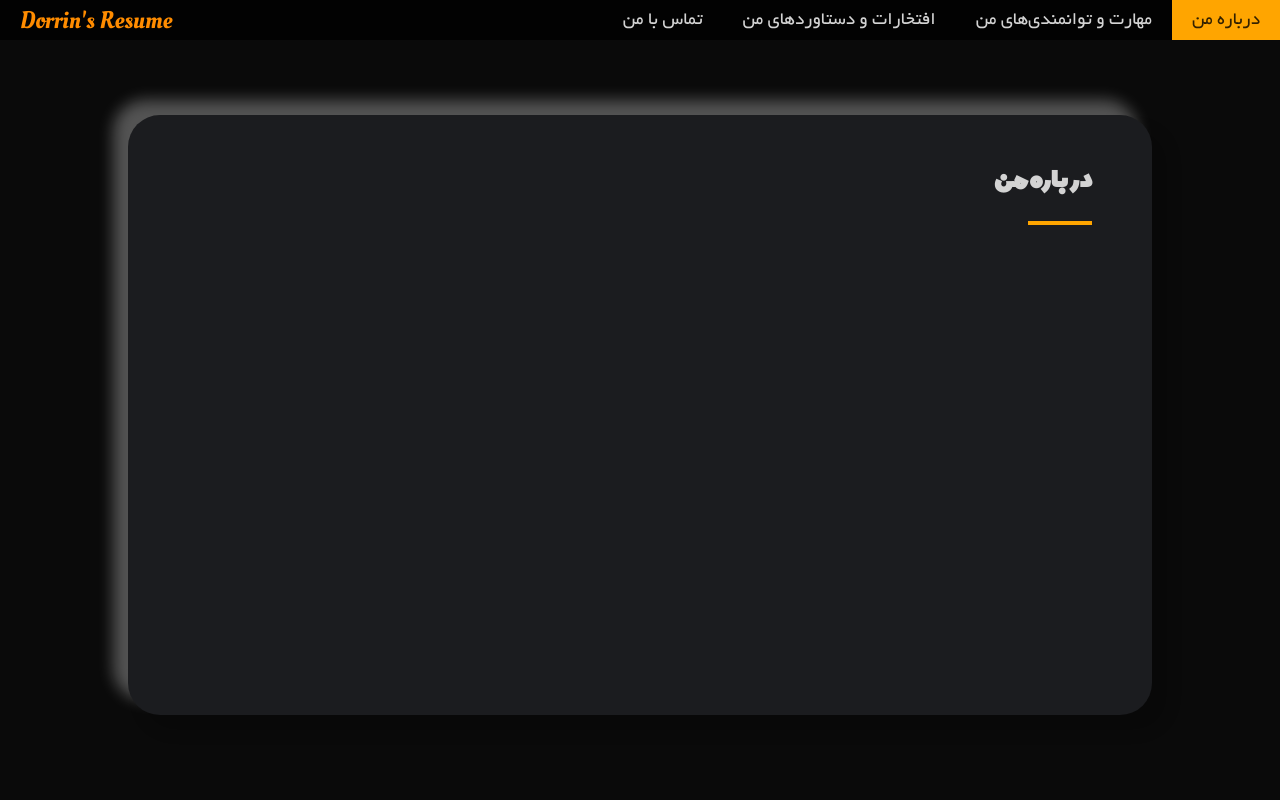
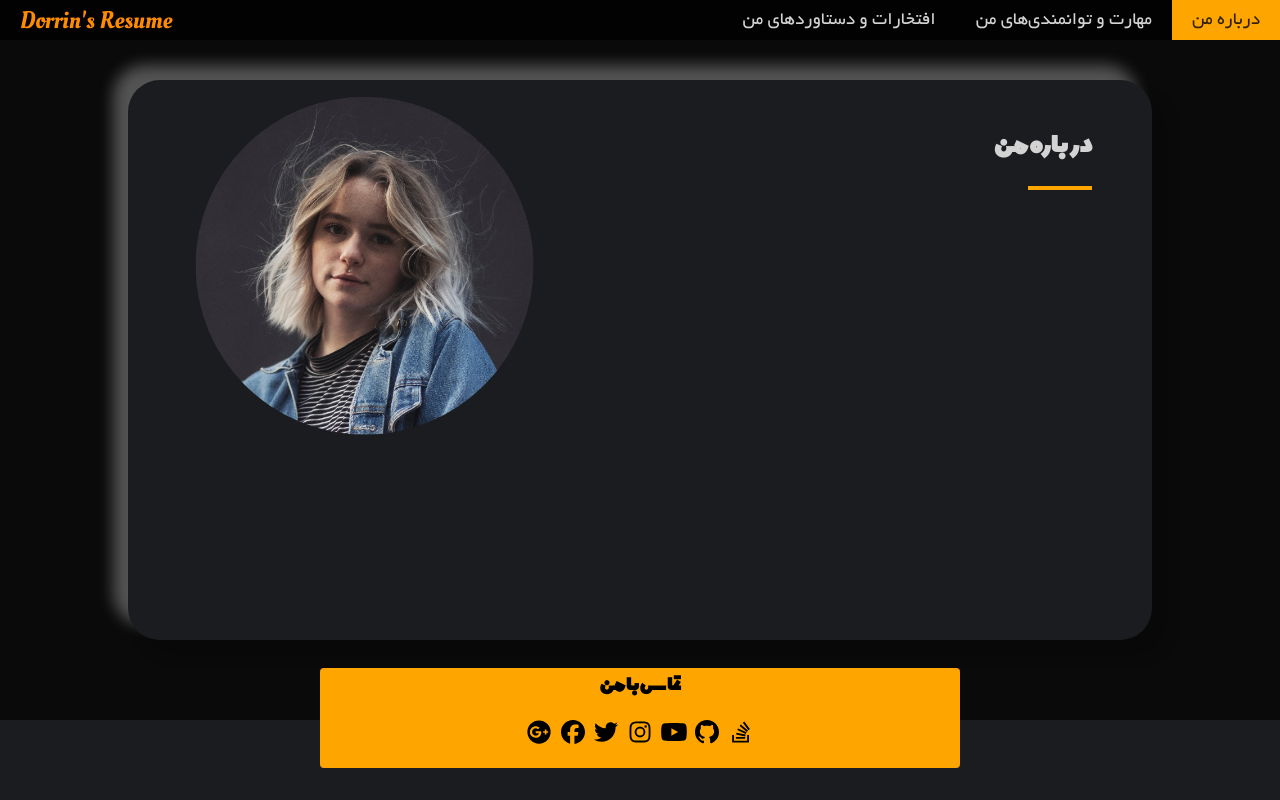
Before and after one commit to dorrin-sot/HTML-CSS-Resume, a plain HTML site: page index.html in a window 1280 px wide. Drawn offline with Linux system fonts and the light colour scheme.

Commit message:
added socials icons

```diff
--- /dev/null
+++ b/css/intro-styles.css
@@ -0,0 +1,9 @@
+.main-card-img {
+  border-radius: 50%;
+  left: 0;
+  transform: translate(20%, -30%);
+}
+
+.personal-table {
+
+}
--- a/css/main-styles.css
+++ b/css/main-styles.css
@@ -1,9 +1,9 @@
 .main-card {
-  margin-top: 15px;
-  height: 75vh;
+  /*margin-bottom: 20px;*/
+  height: 70vh;
   width: 80vw;
   position: absolute;
-  top: 50%;
+  top: 45%;
   left: 50%;
   transform: translate(-50%, -50%);
   background-color: #1b1c1f;
@@ -25,3 +25,72 @@
   margin-right: 60px;
   border: 2px solid orange;
 }
+
+footer {
+  left: 0;
+  bottom: 0;
+  height: 10vh;
+  background-color: #1b1c1f;
+}
+
+.contact-us {
+  width: 50vw;
+  height: 12.5vh;
+  bottom: 4vh;
+  transform: translateX(-50%);
+  background-color: orange;
+  border-radius: 4px;
+}
+
+.contact-us .title{
+  text-align: center;
+  font-family: Cinema;
+  font-weight: bold;
+  font-size: x-large;
+  margin-top: 0;
+}
+
+.contact-us .socials{
+  margin-top: 0;
+  text-align: center;
+}
+
+.contact-us .socials a {
+  color: black;
+  font-size: 1.5em;
+  padding-bottom: -30px;
+}
+
+.contact-us .socials a:hover {
+  color: #1b1b1b;
+  font-size: 1.75em;
+  transition: font-size ease-in .25s, color ease-in .25s;
+}
+
+.pos-absolute {
+  position: absolute !important;
+}
+
+.pos-relative {
+  position: relative !important;
+}
+
+.h-50 {
+  height: 50% !important;
+}
+
+.h-100 {
+  height: 100% !important;
+}
+
+.w-33 {
+  width: 33% !important;
+}
+
+.w-50 {
+  width: 50% !important;
+}
+
+.w-100 {
+  width: 100% !important;
+}
--- a/index.html
+++ b/index.html
@@ -3,6 +3,7 @@
 <head>
   <meta charset="UTF-8">
   <title>Dorrin's Resume</title>
+  <script src="node_modules/@fortawesome/fontawesome-free/js/all.js"></script>
 </head>
 <body>
 
@@ -10,7 +11,7 @@
   <a class="active center" href="index.html">درباره من</a>
   <a class="center" href="pages/skills.html">مهارت و توانمندی‌های من</a>
   <a class="center" href="pages/achievements.html">افتخارات و دستاورد‌های من</a>
-  <a class="center" href="pages/contact.html">تماس با من</a>
+  <!--  <a class="center" href="pages/contact.html">تماس با من</a>-->
   <a class="title-card" href="index.html">Dorrin's Resume</a>
 </nav>
 
@@ -18,10 +19,31 @@
   <section class="main-card">
     <h1 class="card-title">درباره من</h1>
     <hr class="card-title-divider"/>
+    <img class="w-33 pos-absolute main-card-img" src="assets/img/pfp.jpg">
+    <!--    <div class="w-33 pos-absolute personal-table">-->
+    <!--      <h3 class="personal-table-title">اطلاعات تماس</h3>-->
+
+    <!--    </div>-->
   </section>
 </main>
+
+<footer class="pos-absolute w-100">
+  <div class="contact-us pos-absolute">
+    <p class="title">تماس با من</p>
+    <div class="socials">
+      <a href="#"><i class="fab fa-stack-overflow"></i></a>
+      <a href="#"><i class="fab fa-github"></i></a>
+      <a href="#"><i class="fab fa-youtube"></i></a>
+      <a href="#"><i class="fab fa-instagram"></i></a>
+      <a href="#"><i class="fab fa-twitter"></i></a>
+      <a href="#"><i class="fab fa-facebook"></i></a>
+      <a href="#"><i class="fab fa-google-plus"></i></a>
+    </div>
+  </div>
+</footer>
 
 </body>
 <link rel="stylesheet" href="css/navbar.css"/>
 <link rel="stylesheet" href="css/main-styles.css"/>
+<link rel="stylesheet" href="css/intro-styles.css"/>
 </html>
```
Also changed, not shown: pages/achievements.html (+1 -1 lines), pages/contact.html (+1 -1 lines), pages/contactme.html (+1 -1 lines), pages/skills.html (+1 -1 lines), assets/img/pfp.jpg (added).
